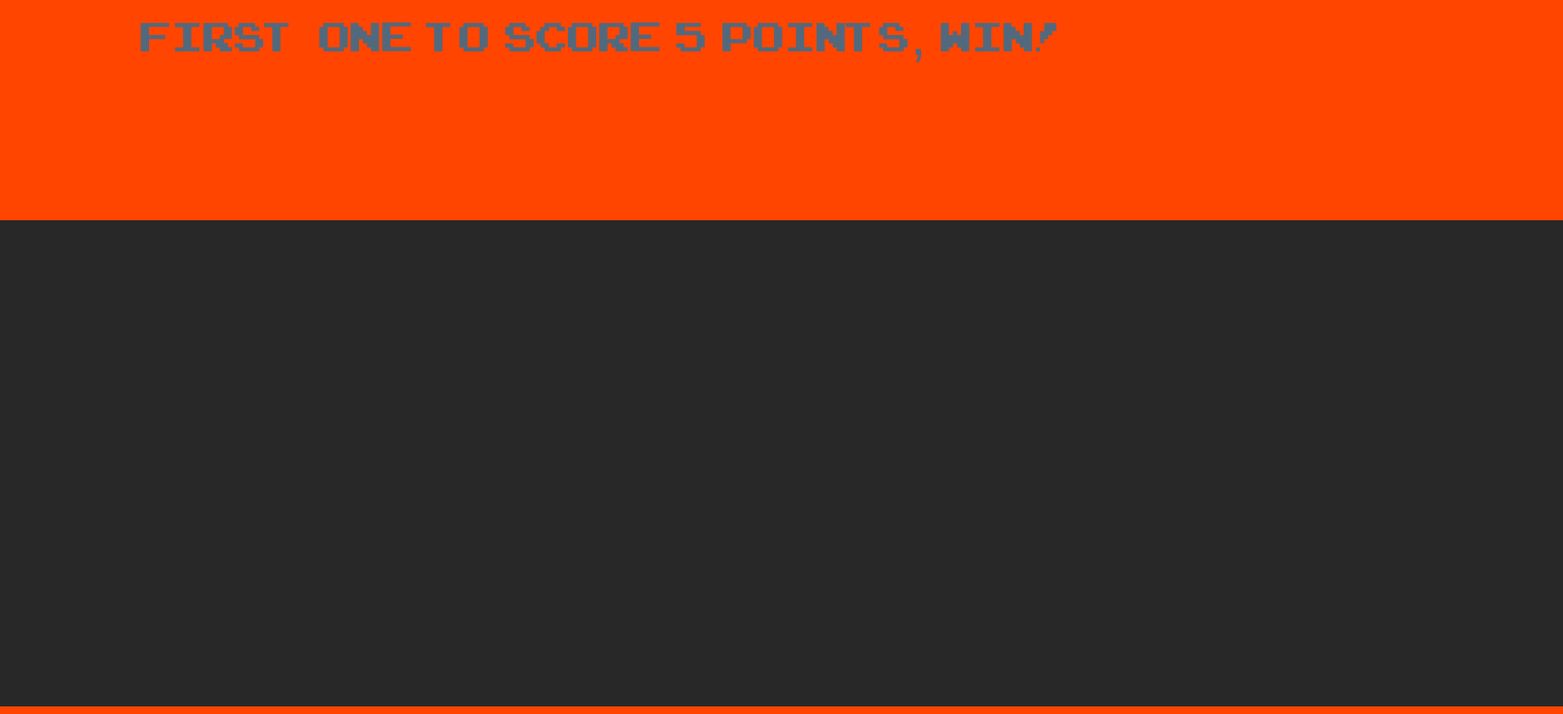
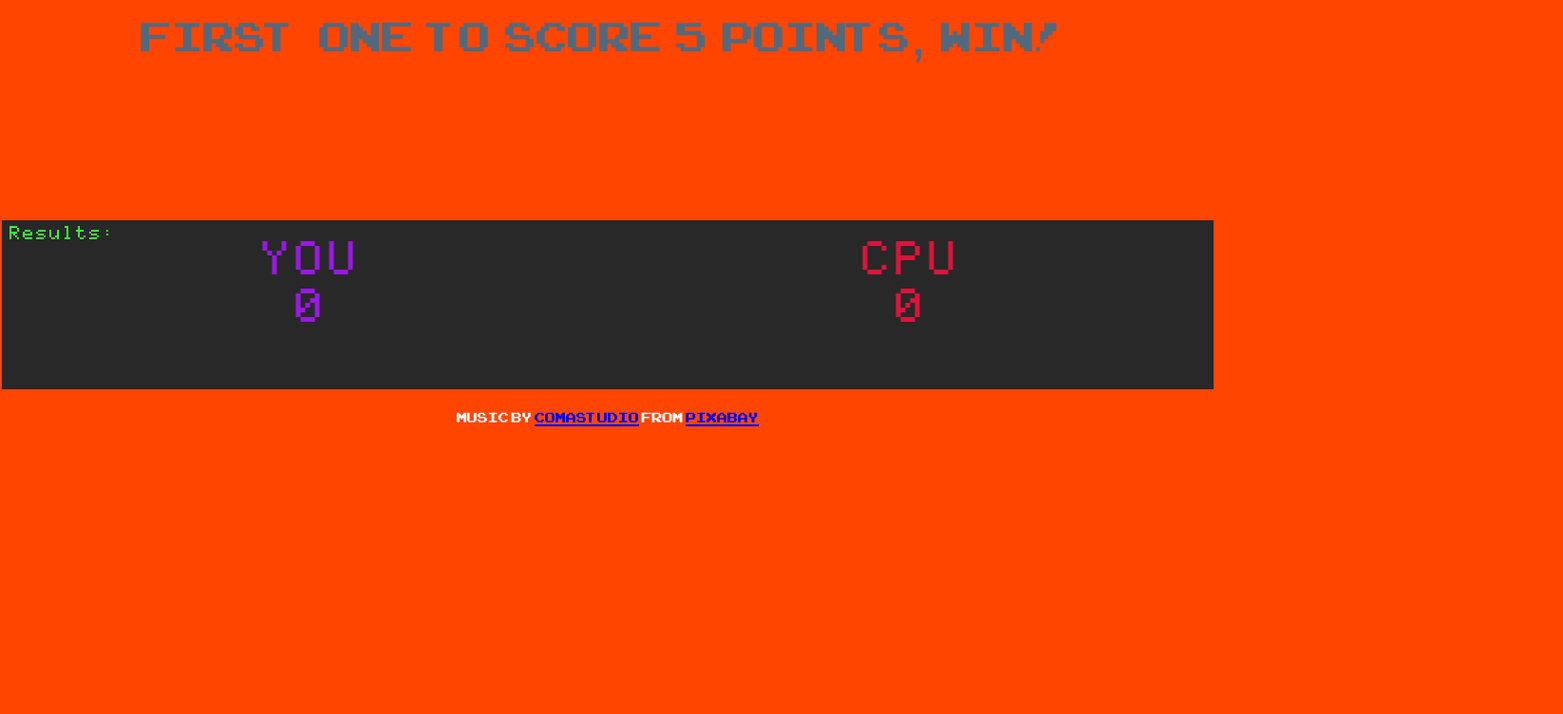
Before and after one commit to LoneSleepa/rock-paper-scissors, a plain HTML site: page index.html in a window 1280 px wide. Shown: the part 811-1563 px from the top of the page at 95% size, 1646 px wide, since content can reach past the window. After the commit the page ends 1269 px from the top, so only its background shows below. Drawn offline with Linux system fonts and the light colour scheme.

Commit message:
finish GUI

```diff
--- a/index.html
+++ b/index.html
@@ -33,5 +33,6 @@
                 <div id="endMsg"></div>
             </div>
         </div>
+        <div class="credits">Music by <a href="https://pixabay.com/fr/users/comastudio-26079283/?utm_source=link-attribution&amp;utm_medium=referral&amp;utm_campaign=music&amp;utm_content=102685">ComaStudio</a> from <a href="https://pixabay.com//?utm_source=link-attribution&amp;utm_medium=referral&amp;utm_campaign=music&amp;utm_content=102685">Pixabay</a></div>
     </body>
 </html>
--- a/script.js
+++ b/script.js
@@ -5,14 +5,10 @@ const choice = [rock, paper, scissors];
 
 let playerScore = 0;
 let computerScore = 0;
-const containerYou = document.querySelector('#you');
-const playScoreBox = document.createElement('div');
+const playScoreBox = document.querySelector('#youScore');
 playScoreBox.textContent = `${playerScore}`;
-containerYou.appendChild(playScoreBox);
-const containerCPU = document.querySelector('#CPU');
-const compScoreBox = document.createElement('div');
+const compScoreBox = document.querySelector('#cpuScore');
 compScoreBox.textContent = `${computerScore}`;
-containerCPU.appendChild(compScoreBox);
 
 let computerSelection = getComputerChoice();
 function getComputerChoice() { // generates random pick for the CPU
@@ -76,13 +72,11 @@ function playerRound (playerSelection, computerSelection) { // the core of this
 
         }
         const finalScore = document.querySelector('#endMsg');
-
         if (playerScore === 5) {
-        const victory = "Time to celebrate. You WIN!!!";
+        const victory = "Time to celebrate. You WIN!!! Reload to play again.";
         finalScore.textContent = victory;
-         } else if (computerScore === 5) {
-        const defeat = "Sorry, you lost. Someone's laughing at you.";
+        } else if (computerScore === 5) {
+        const defeat = "Sorry, you lost. Someone's laughing at you. Reload to play again.";
             finalScore.textContent = defeat;
-            console.log(finalScore.textContent);
 };
 };
--- a/style.css
+++ b/style.css
@@ -63,7 +63,55 @@ button:active {
     background-color: #282828;
     font-family:"AppleII";
     color: #33FF33;
-    width: 2000px;
-    height: 500px;
+    max-width: 2000px;
+    width: 100%;
+    max-height: 1000px;
+    height: 100%;
     padding: 6px;
 }
+
+.scoreTable {
+    display: flex;
+    justify-content: space-around;
+}
+
+#you {
+    color:rgb(154, 24, 228);
+    font-size: 40px;
+}
+
+#CPU {
+    color:crimson;
+    font-size: 40px;
+}
+
+#youScore, #cpuScore {
+    text-align: center;
+    margin-top: 10px;
+}
+
+.matchMsg {
+    margin-top: 60px;
+    font-size: 20px;
+    text-align: center;
+}
+
+#endMsg {
+    margin-top: 60px;
+    font-size: 50px;
+    text-align: center;
+}
+
+#reload {
+    margin-top: 10px;
+    font-size: 60px;
+    color: rgb(225, 255, 0);
+    text-align: center;
+}
+
+.credits {
+    text-align: center;
+    color: aliceblue;
+    font-size: 20px;
+    margin-top: 20px;
+}
```
